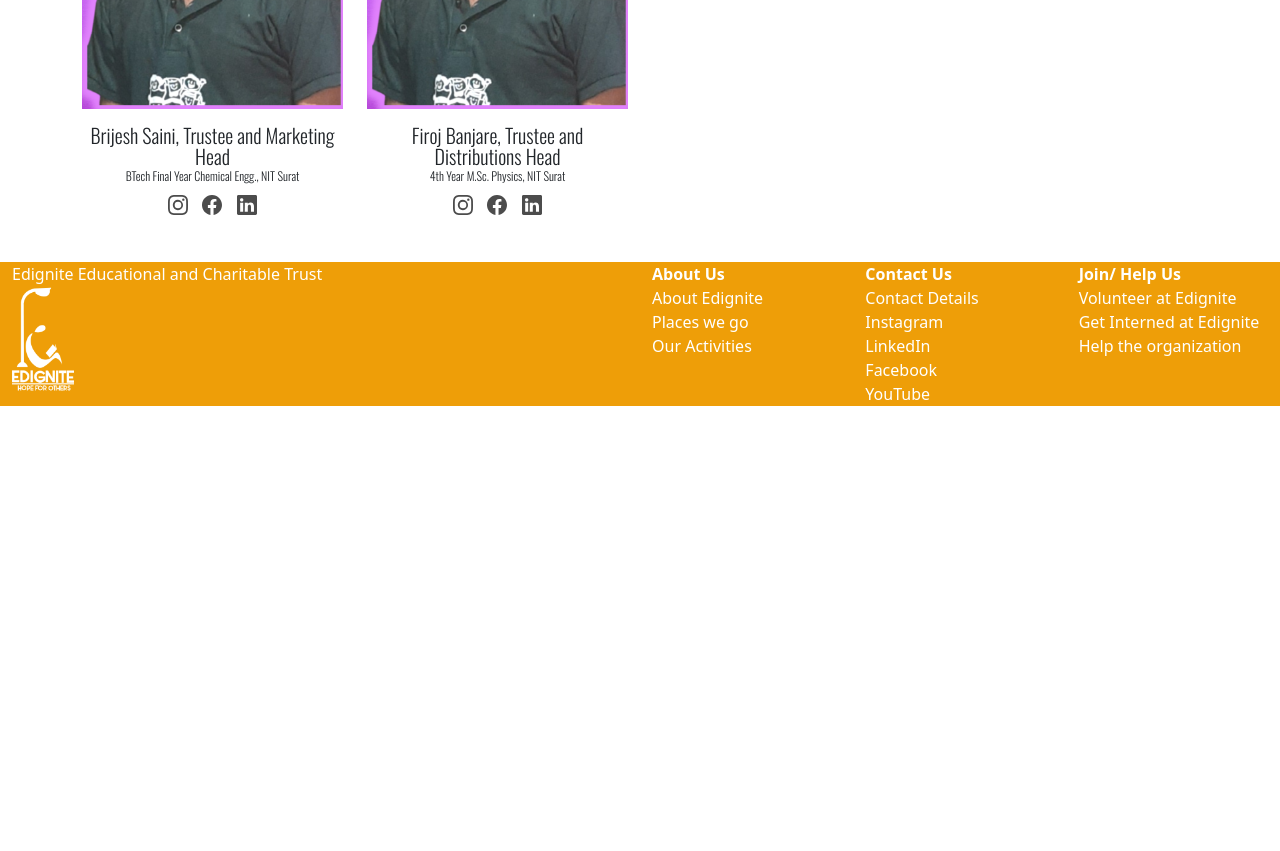
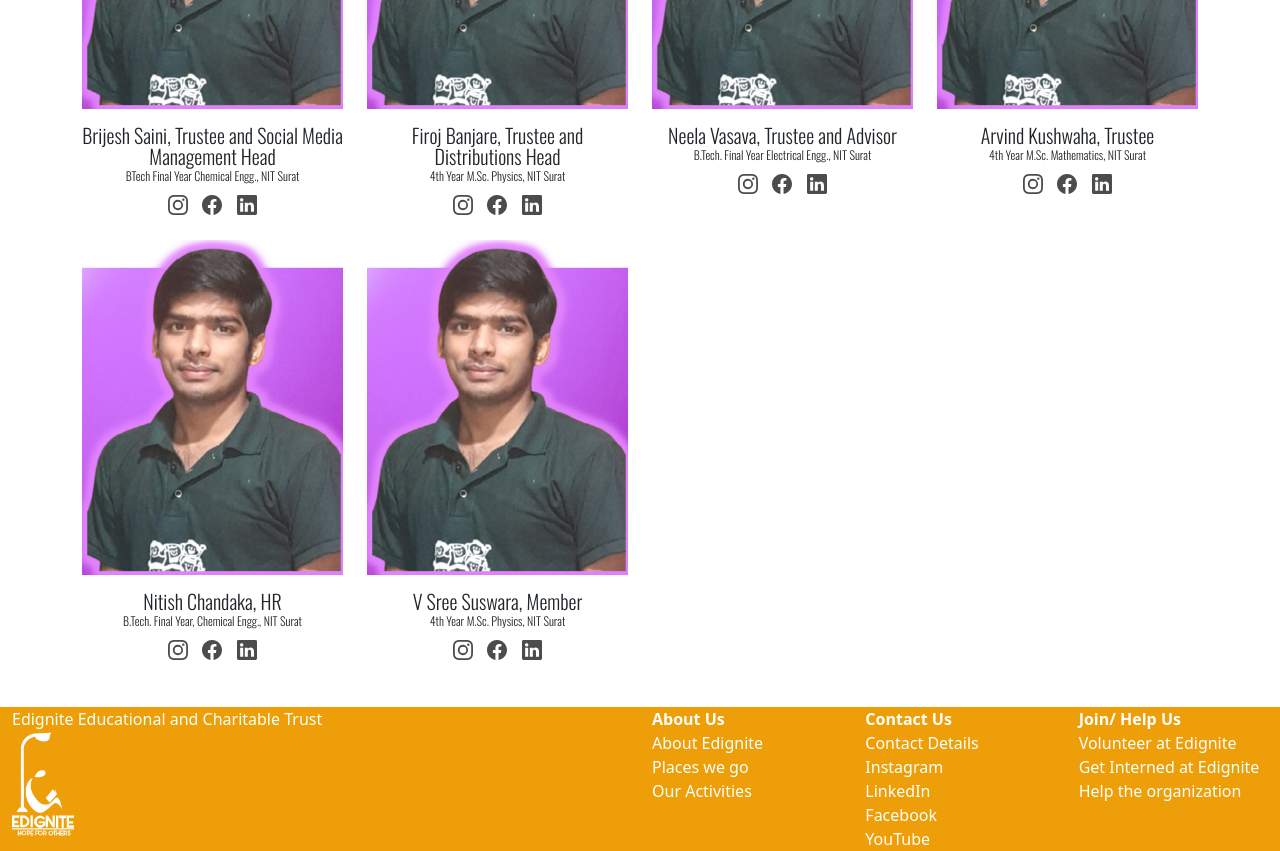
Before and after one commit to vermaprince123/edigniteNGOWebsite, a React (Create React App) app in the folder frontend/: page /team in a window 1280 px wide. Shown: the part 1320-2171 px from the top of the page. Before the commit the page ends 1726 px from the top, so only its background shows below. Built offline with nearby package versions, Linux system fonts and the light colour scheme; a web font is replaced by a local one.

Commit message:
member details updated

```diff
--- a/frontend/src/Components/Team/memberDetails.js
+++ b/frontend/src/Components/Team/memberDetails.js
@@ -102,7 +102,7 @@
         "name":"Brijesh Saini",
         "srcImage":princeImage,
         "alt":"prince verma",
-        "designation":"Trustee and Marketing Head",
+        "designation":"Trustee and Social Media Management Head",
         "occupation":"BTech Final Year Chemical Engg., NIT Surat",
         "achivements":"Open Source Contributer, Author of three books",
         "instaId": "https://www.instagram.com/brijeshsaini_05/",
@@ -121,6 +121,54 @@
         "fbId": "https://www.facebook.com/firoj.banjare.3",
         "lnkdinId": "https://www.linkedin.com/in/firoj-banjare-539b2319b/"
     },
+    {
+        "id": 11,
+        "name":"Neela Vasava",
+        "srcImage":princeImage,
+        "alt":"prince verma",
+        "designation":"Trustee and Advisor",
+        "occupation":"B.Tech. Final Year Electrical Engg., NIT Surat",
+        "achivements":"Open Source Contributer, Author of three books",
+        "instaId": "https://www.instagram.com/cypher_0010/",
+        "fbId": "https://www.facebook.com/firoj.banjare.3",
+        "lnkdinId": "https://www.linkedin.com/in/firoj-banjare-539b2319b/"
+    },
+    {
+        "id": 12,
+        "name":"Arvind Kushwaha",
+        "srcImage":princeImage,
+        "alt":"prince verma",
+        "designation":"Trustee",
+        "occupation":"4th Year M.Sc. Mathematics, NIT Surat",
+        "achivements":"Open Source Contributer, Author of three books",
+        "instaId": "https://www.instagram.com/cypher_0010/",
+        "fbId": "https://www.facebook.com/firoj.banjare.3",
+        "lnkdinId": "https://www.linkedin.com/in/firoj-banjare-539b2319b/"
+    },
+    {
+        "id": 13,
+        "name":"Nitish Chandaka",
+        "srcImage":princeImage,
+        "alt":"prince verma",
+        "designation":"HR",
+        "occupation":"B.Tech. Final Year, Chemical Engg., NIT Surat",
+        "achivements":"Open Source Contributer, Author of three books",
+        "instaId": "https://www.instagram.com/cypher_0010/",
+        "fbId": "https://www.facebook.com/firoj.banjare.3",
+        "lnkdinId": "https://www.linkedin.com/in/firoj-banjare-539b2319b/"
+    },
+    {
+        "id": 14,
+        "name":"V Sree Suswara",
+        "srcImage":princeImage,
+        "alt":"prince verma",
+        "designation":"Member",
+        "occupation":"4th Year M.Sc. Physics, NIT Surat",
+        "achivements":"Open Source Contributer, Author of three books",
+        "instaId": "https://www.instagram.com/cypher_0010/",
+        "fbId": "https://www.facebook.com/firoj.banjare.3",
+        "lnkdinId": "https://www.linkedin.com/in/firoj-banjare-539b2319b/"
+    },
 ];
 
 export  default  membersDetails;
```
